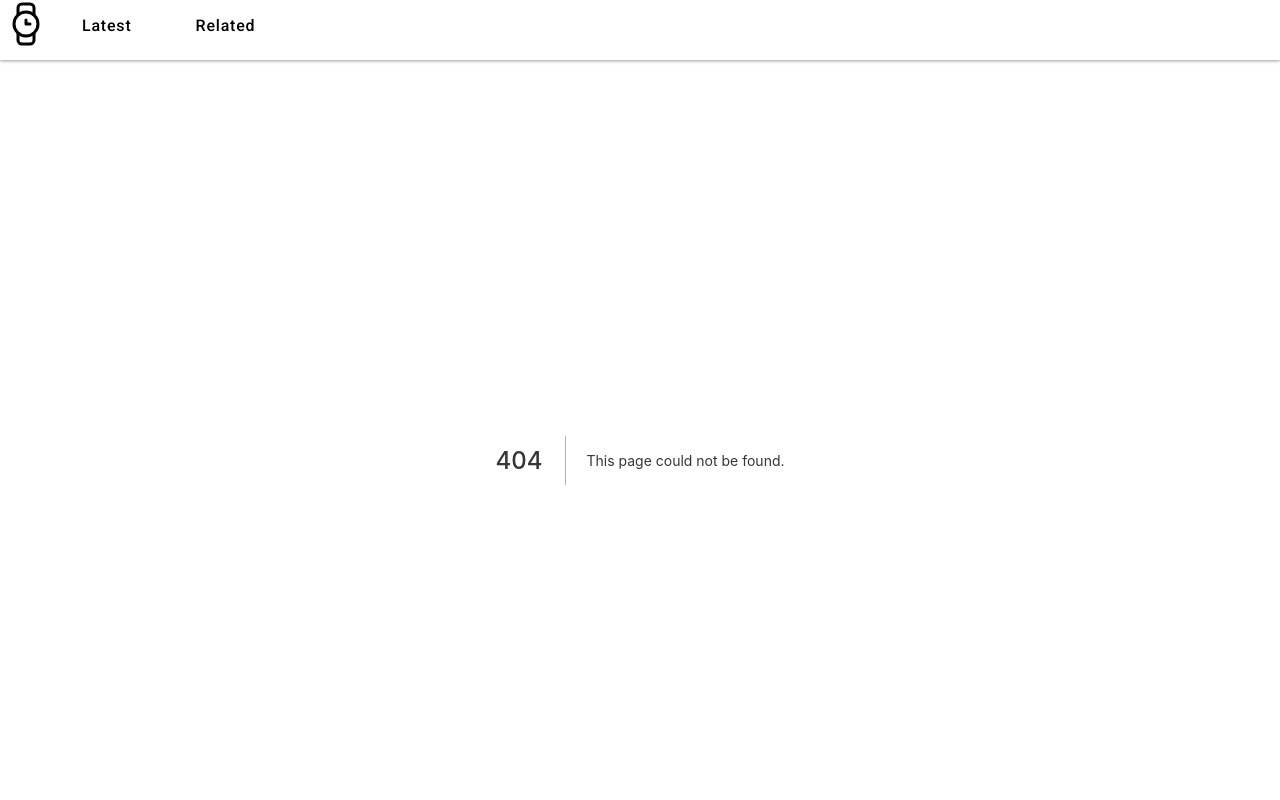
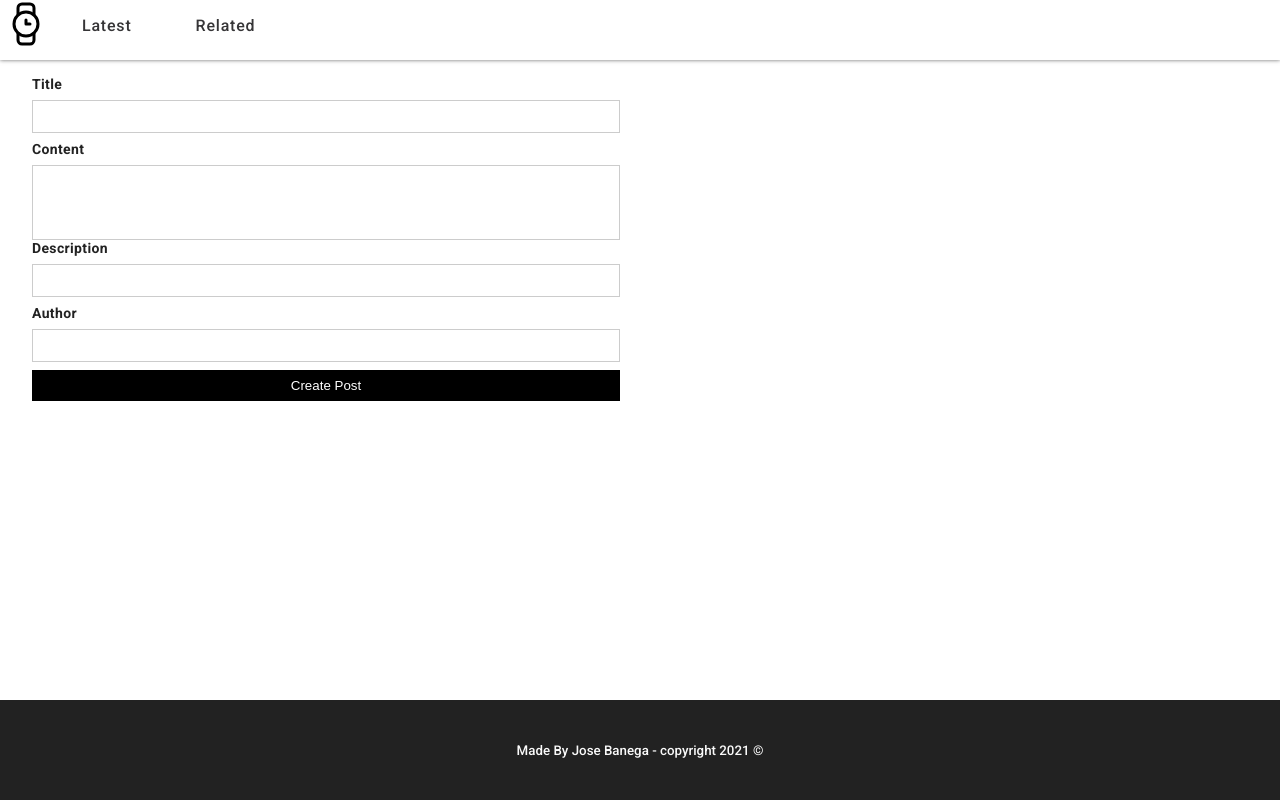
Before and after one commit to josebanega26/blog, a Next.js app: page /related/add in a window 1280 px wide. Before the commit this address had no page. Shown: the top 800 px of the page. Built offline with nearby package versions, Linux system fonts and the light colour scheme.

Commit message:
feat: create basic form and style it

```diff
--- /dev/null
+++ b/components/PostForm/PostForm.style.js
@@ -0,0 +1,22 @@
+import styled from "styled-components";
+
+export const Form = styled.form`
+  display: grid;
+  grid-template-columns: 1fr 1fr;
+  gap: 8px;
+  padding: 1rem;
+`;
+
+export const LeftPanelContainer = styled.div`
+  padding: 0 1rem;
+  display: flex;
+  justify-content: flex-start;
+  flex-direction: column;
+`;
+
+export const RightPanelContainer = styled.div`
+  width: 100%;
+  img {
+    width: 100%;
+  }
+`;
--- /dev/null
+++ b/components/PostForm/index.tsx
@@ -0,0 +1,57 @@
+import React, { ChangeEventHandler } from "react";
+import { useForm } from "react-hook-form";
+import { LocalNew } from "../../types";
+import { useState } from "react";
+import { validateImgExtension } from "utils";
+import { Button, Input, TextArea, Label } from "@/components/index.js";
+import {
+  Form,
+  LeftPanelContainer,
+  RightPanelContainer,
+} from "./PostForm.style";
+const PostForm = () => {
+  const {
+    register,
+    setValue,
+    handleSubmit,
+    formState: { errors },
+  } = useForm<LocalNew>();
+  const onSubmit = handleSubmit((data) => console.log(data));
+  const [imgUrl, setImgUrl] = useState();
+  const onChangeImage = (event: ChangeEventHandler<HTMLInputElement>) => {
+    const reader = new FileReader();
+    const file = (event.target as HTMLInputElement)?.files[0];
+
+    if (validateImgExtension(file)) {
+      reader.onloadend = () => {
+        const imgUrl = reader!.result;
+        setImgUrl(imgUrl);
+        setValue("image", imgUrl);
+      };
+      reader.readAsDataURL(file);
+    }
+  };
+  return (
+    <div>
+      <Form onSubmit={onSubmit}>
+        <LeftPanelContainer>
+          <Label>Title</Label>
+          <Input {...register("title")} />
+          <Label>Content</Label>
+          <TextArea {...register("content")} />
+          <Label>Description</Label>
+          <Input {...register("description")} />
+          <Label>Author</Label>
+          <Input {...register("author")} />
+          <Button type="submit">Create Post</Button>
+        </LeftPanelContainer>
+        <RightPanelContainer>
+          {/* <Input type="file" name="imgUrl" onChange={onChangeImage} />
+          {imgUrl && <img src={imgUrl} alt="" />} */}
+        </RightPanelContainer>
+      </Form>
+    </div>
+  );
+};
+
+export default PostForm;
--- /dev/null
+++ b/components/index.js
@@ -0,0 +1,36 @@
+import styled from "styled-components";
+
+export const Button = styled.button`
+  width: 100%;
+  border: 0;
+  padding: 8px;
+  color: ${({ theme }) => theme.btn.text};
+  background: ${({ theme }) => theme.btn.dark};
+  &:hover {
+    background: ${({ theme }) => theme.btn.darkHover};
+  }
+`;
+
+export const Input = styled.input`
+  outline: none;
+  padding: 0.5rem;
+  color: ${({ theme }) => theme.btn.darkHover};
+  border: 1px solid #ccc;
+  margin-bottom: 0.5rem;
+`;
+
+export const TextArea = styled.textarea`
+  resize: none;
+  outline: none;
+  height: 75px;
+  color: ${({ theme }) => theme.btn.darkHover};
+  border: 1px solid #ccc;
+`;
+
+export const Label = styled.label`
+  font-weight: 600;
+  font-size: 0.875rem;
+  margin-bottom: 0.5rem;
+  color: #222;
+  letter-spacing: 0.025em;
+`;
--- a/package.json
+++ b/package.json
@@ -26,8 +26,10 @@
     "next": "10.2.3",
     "react": "17.0.2",
     "react-dom": "17.0.2",
+    "react-hook-form": "^7.6.7",
     "react-infinite-scroll-component": "^6.1.0",
-    "styled-components": "^5.3.0"
+    "styled-components": "^5.3.0",
+    "uuid": "^8.3.2"
   },
   "devDependencies": {
     "@types/react": "17.0.6",
--- /dev/null
+++ b/pages/related/add/index.tsx
@@ -0,0 +1,12 @@
+import React from 'react'
+import PostForm from '../../../components/PostForm/index';
+
+const AddPost = () => {
+    return (
+        <div>
+            <PostForm></PostForm>
+        </div>
+    )
+}
+
+export default AddPost
--- a/styles/themeConfig.js
+++ b/styles/themeConfig.js
@@ -23,6 +23,11 @@ export const lightTheme = {
   description: '#666666',
   toggleBorder: '#FFF',
   background: '#363537',
+  btn: {
+    dark: '#000',
+    darkHover: '#222',
+    text: '#fff'
+  },
   ...theme,
 };
 
--- a/tsconfig.json
+++ b/tsconfig.json
@@ -17,7 +17,6 @@
     "baseUrl": ".",
     "paths": {
       "@/components/*": ["components/*"],
-      "@/utils/*": ["utils/*"]
     }
   },
   "include": ["next-env.d.ts", "**/*.ts", "**/*.tsx"],
--- /dev/null
+++ b/utils/index.ts
@@ -0,0 +1,12 @@
+export const validateImgExtension = (
+  file: File,
+  allowedExtension = ["jpeg", "jpg", "png"]
+) => {
+  const fileExtension = file.name.split(".").pop()?.toLowerCase() as string;
+  const isValidFile = !!allowedExtension.includes(fileExtension);
+  console.log(`isValidFile`, isValidFile);
+  if (!isValidFile) {
+    alert("Allowed Extensions are : *." + allowedExtension.join(", *."));
+  }
+  return isValidFile;
+};
```
Also changed, not shown: types.ts (+18 -11 lines), 2 other files (tests, documents, lock files or other folders).
